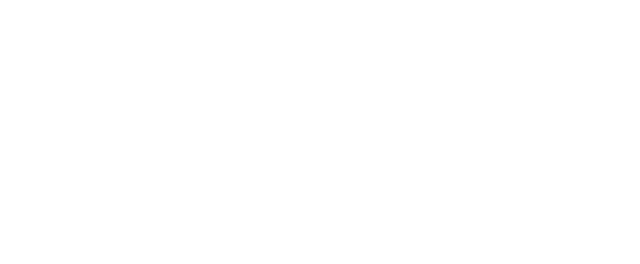
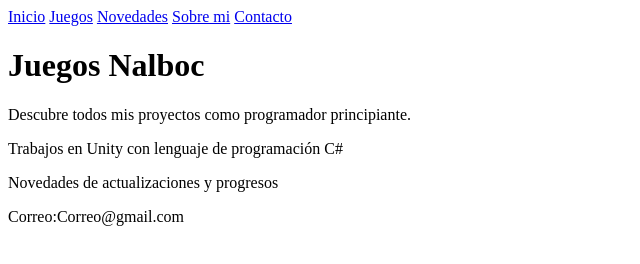
Before and after one commit to Nalboc/PreEntregaRoberts, a website: page index.html in a window 1280 px wide. Shown: the whole page, without its empty margins (0-640 px from the left). Drawn offline with Linux system fonts and the light colour scheme.

Commit message:
configuracion-lineas-finales

```diff
--- a/index.html
+++ b/index.html
@@ -6,6 +6,33 @@
     <title>Document</title>
 </head>
 <body>
-
+    <header>
+        <div>
+            <nav>
+                <a href="#">Inicio</a>
+                <a href="./pages/juegos.html">Juegos</a>
+                <a href="./pages/novedades.html">Novedades</a>
+                <a href="./pages/sobre-mi.html">Sobre mi</a>
+                <a href="./pages/contacto.html"> Contacto</a>
+            </nav>
+        </div>
+        <h1>Juegos Nalboc</h1>
+    </header>
+    <main class="main-index">
+        <section>
+            <div class="div1">
+                <p>Descubre todos mis proyectos como programador principiante.</p>
+            </div>
+            <div class="div2">
+                <p>Trabajos en Unity con lenguaje de programación C#</p>
+                <p>Novedades de actualizaciones y progresos</p>
+            </div>
+        </section>
+    </main>
+    <footer>
+        <section>
+            <p>Correo:Correo@gmail.com</p>
+        </section>
+    </footer>
 </body>
 </html>
```
Also changed, not shown: package.json (added, +11 -0 lines), css/style.css (added), pages/contacto.html (added), pages/juegos.html (added), pages/sobre-mi.html (added), scss/style.scss (added), 2 other files.
